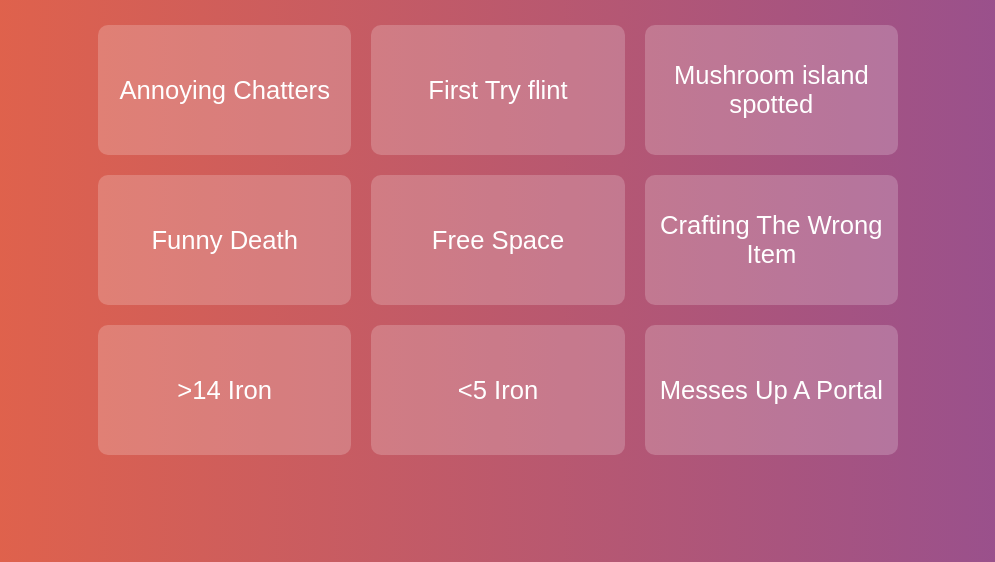
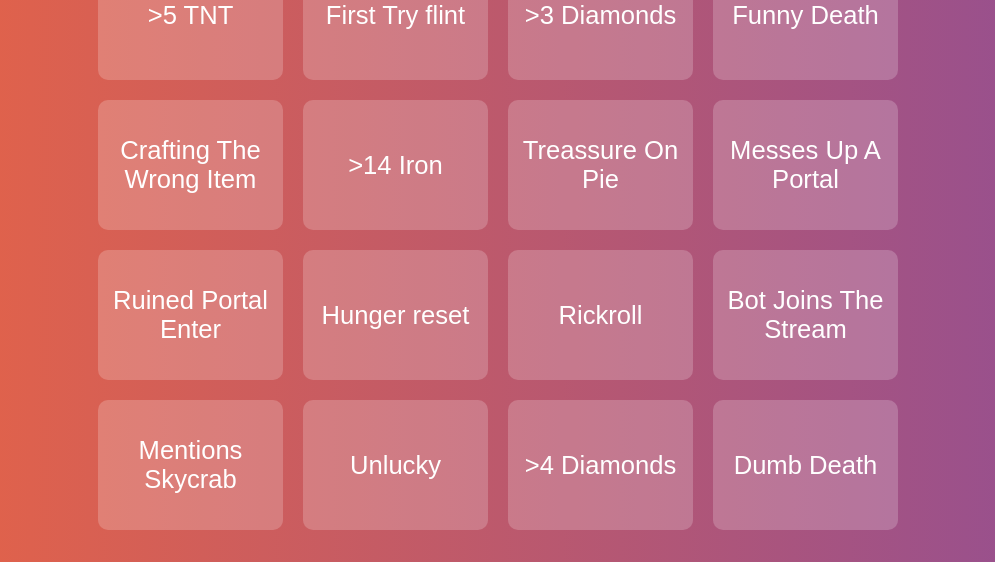
Before and after one commit to ZodiDev/Bingo, a plain HTML site: page index.html in a window 1280 px wide. Shown: the part 238-800 px from the top of the page, without its empty margins (142-1137 px from the left). Drawn offline with Linux system fonts and the light colour scheme.

Commit message:
Add files via upload

```diff
--- a/script.js
+++ b/script.js
@@ -18,6 +18,9 @@ const bingoItems = [
   "Unlucky",
   "Mushroom island spotted",
   "Hunger reset",
+  ">5 TNT",
+  ">3 Diamonds",
+  "Treassure On Pie",
 ];
 
 // Generate a consistent random seed based on the current date
@@ -88,10 +91,10 @@ function init() {
   const shuffledItems = shuffleItems(itemsWithoutFreeSpace, seed);
 
   // Select 8 items since the middle one will be "Free Space"
-  const selectedItems = shuffledItems.slice(0, 8);
+  const selectedItems = shuffledItems.slice(0, 16);
 
   // Insert "Free Space" into the middle position
-  selectedItems.splice(4, 0, "Free Space"); // Position 4 is the middle in a 9-item list
+  //selectedItems.splice(4, 0, "Free Space"); // Position 4 is the middle in a 9-item list
 
   // Save today's bingo items in localStorage
   localStorage.setItem("todayBingoItems", JSON.stringify(selectedItems));
--- a/style.css
+++ b/style.css
@@ -30,7 +30,7 @@ h1 {
 
 #bingo-board {
   display: grid;
-  grid-template-columns: repeat(3, 1fr);
+  grid-template-columns: repeat(4, 1fr);
   grid-gap: 20px;
   width: 90vw;
   max-width: 800px; /* Increased max-width to make board wider */
```
